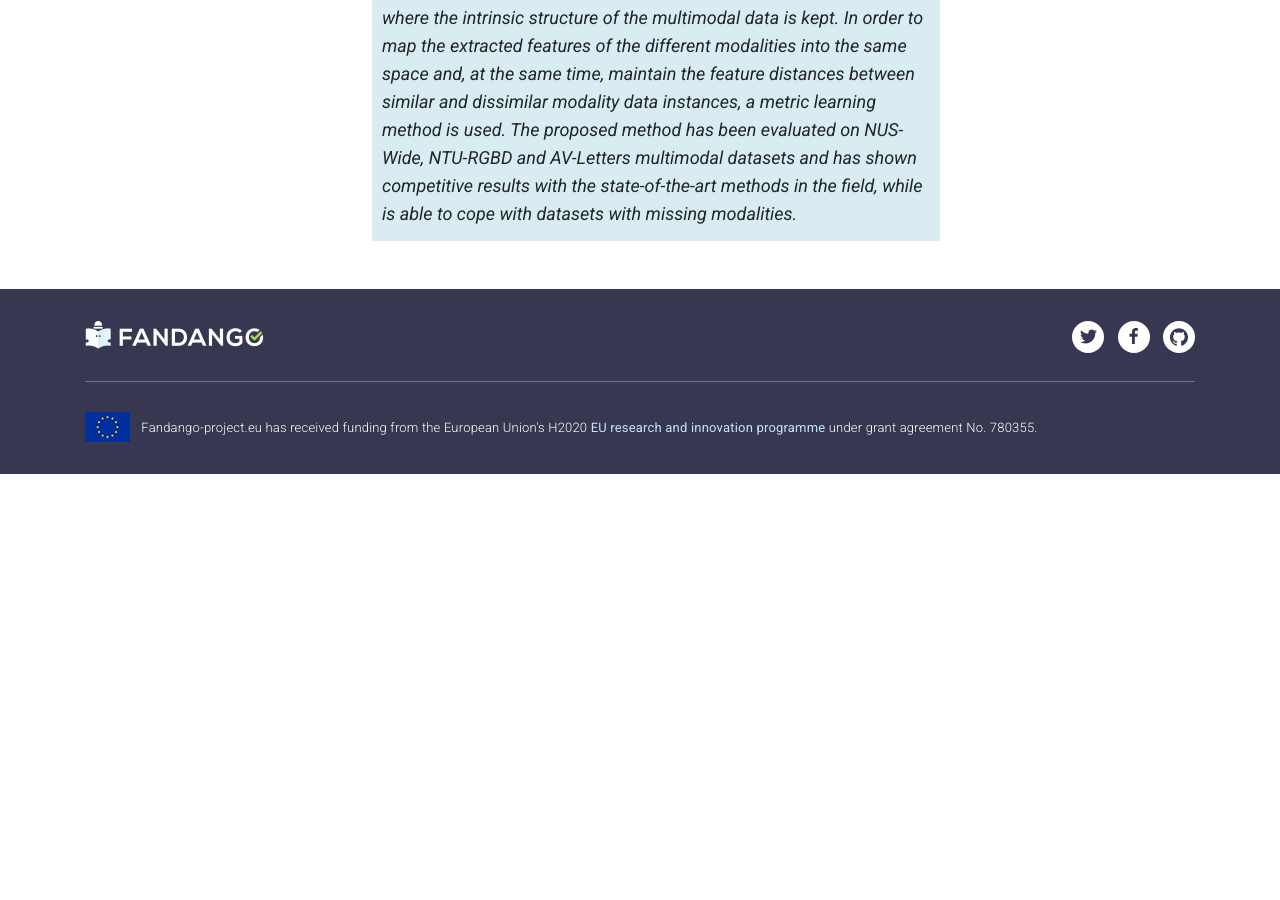
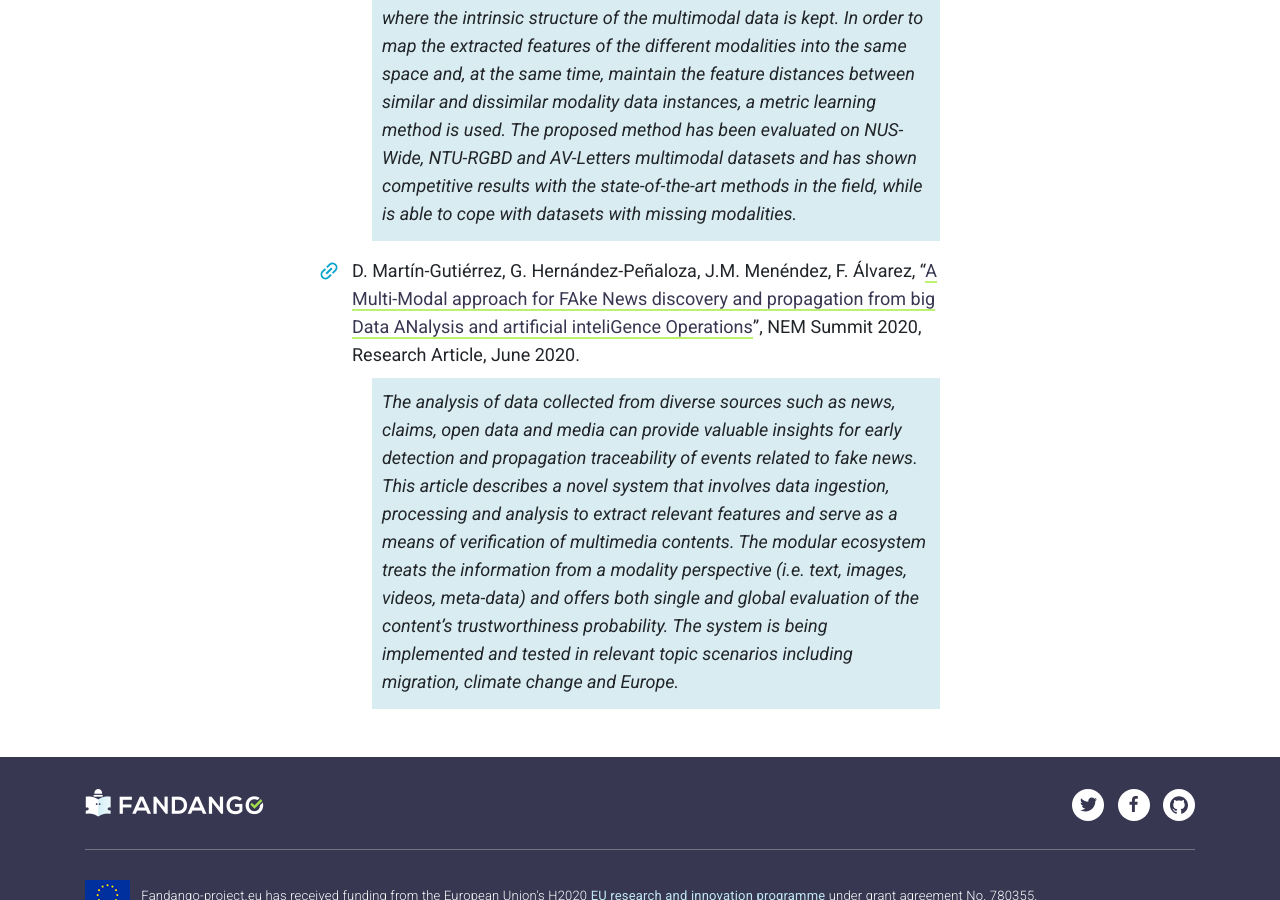
Before and after one commit to fandangOrg/fandango-web, a Jekyll site: the page built from achievements/publications.md, in a window 1280 px wide and 900 px high, scrolled down 1915 px. Built offline with Jekyll 4.4.1, drawn with Linux system fonts in a browser that asks for light colours; comment, search, counter and statistics services are not loaded; before the commit the page ends 2389 px from its top, so only the background shows below that.

Commit message:
Updated Publications

```diff
--- a/achievements/publications.md
+++ b/achievements/publications.md
@@ -25,3 +25,7 @@ navigation_parent: Achievements
 * M. Angelou, V. Solachidis, N. Vretos, P. Daras, "[Graph-based Multimodal Fusion with metric learning for multimodal classification](https://doi.org/10.1016/j.patcog.2019.06.013)", Pattern Recognition, Elsevier, Volume 95, Pages 296-307, November 2019
 
   > In this paper, a graph-based, supervised classification method for multimodal data is introduced. It can be applied on data of any type consisting of any number of modalities and can also be used for the classification of datasets with missing modalities. The proposed method maps the features extracted from every modality to a space where the intrinsic structure of the multimodal data is kept. In order to map the extracted features of the different modalities into the same space and, at the same time, maintain the feature distances between similar and dissimilar modality data instances, a metric learning method is used. The proposed method has been evaluated on NUS-Wide, NTU-RGBD and AV-Letters multimodal datasets and has shown competitive results with the state-of-the-art methods in the field, while is able to cope with datasets with missing modalities.
+
+* D. Martín-Gutiérrez, G. Hernández-Peñaloza, J.M. Menéndez, F. Álvarez, "[A Multi-Modal approach for FAke News discovery and propagation from big Data ANalysis and artificial inteliGence Operations](https://nem-initiative.org/wp-content/uploads/2020/07/1-5-a_multimodal_approach_for_fake_news_discovery_and_propagation.pdf)", NEM Summit 2020, Research Article, June 2020.
+
+  > The analysis of data collected from diverse sources such as news, claims, open data and media can provide valuable insights for early detection and propagation traceability of events related to fake news. This article describes a novel system that involves data ingestion, processing and analysis to extract relevant features and serve as a means of verification of multimedia contents. The modular ecosystem treats the information from a modality perspective (i.e. text, images, videos, meta-data) and offers both single and global evaluation of the content’s trustworthiness probability. The system is being implemented and tested in relevant topic scenarios including migration, climate change and Europe.
```
